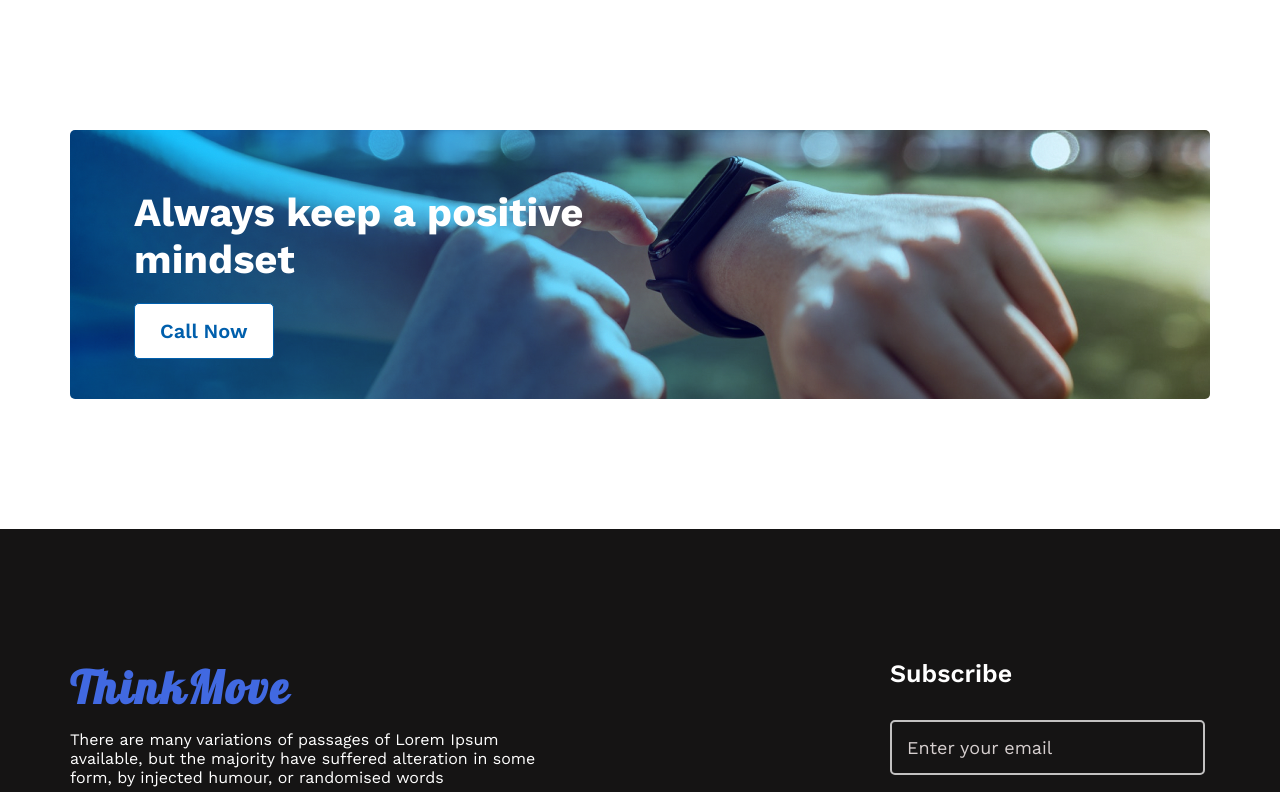
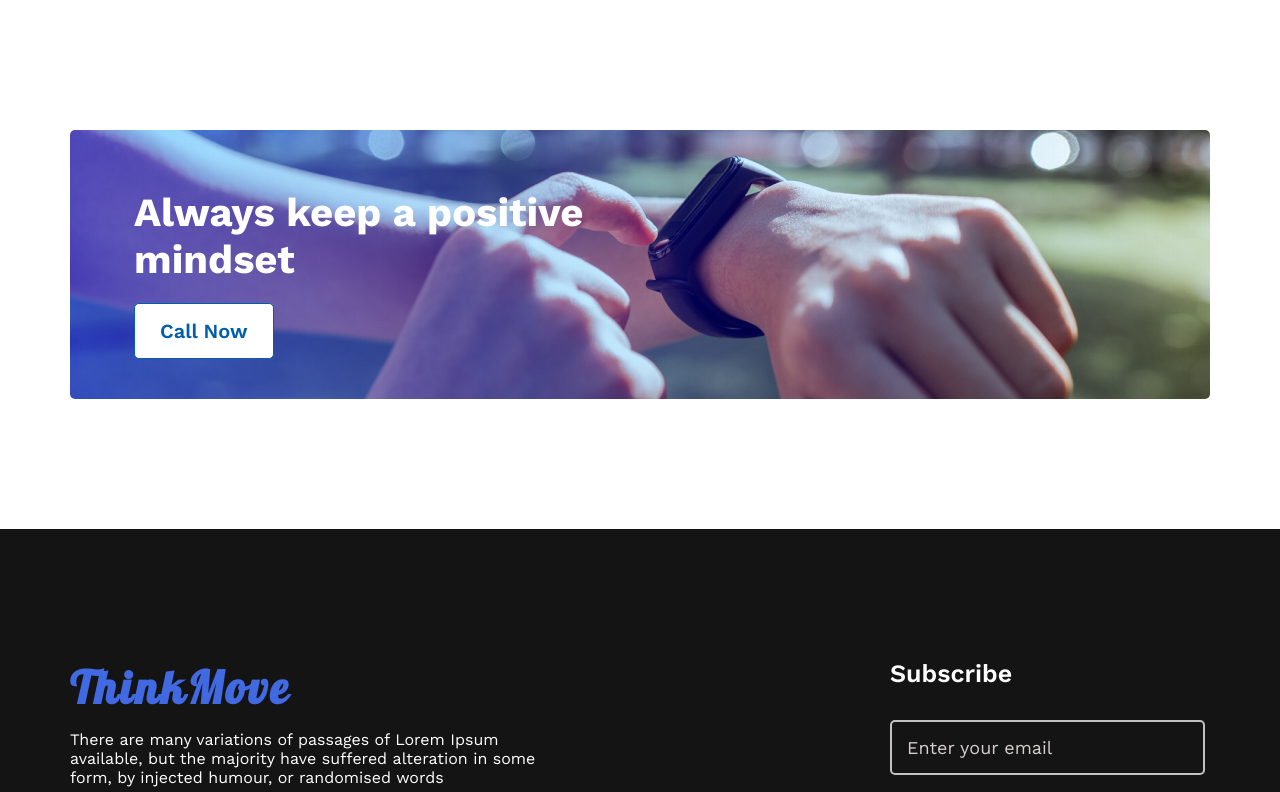
Before and after one commit to Bulbulahmed10/new-year-new-me, a plain HTML site: page index.html in a window 1280 px wide. Shown: the part 3320-4112 px from the top of the page. Drawn offline with nearby package versions, Linux system fonts and the light colour scheme.

Commit message:
remove gradient1.png image and added linear-grdient

```diff
--- a/style.css
+++ b/style.css
@@ -232,10 +232,17 @@ header {
 /* ******* contact section CSS ******* */
 
 .contact-section {
-  background-image: url(./images/watch.png), url(./images/gradient1.png);
+  background-image: url(./images/watch.png),
+    linear-gradient(
+      to right,
+      rgba(65, 105, 225, 0.856),
+      rgba(65, 105, 225, 0.034)
+    );
+
   background-position: center;
+  background-blend-mode: overlay;
   background-repeat: no-repeat;
-  background-blend-mode: overlay;
+
   border-radius: 5px;
 }
 
```
Also changed, not shown: images/gradient1.png (deleted).
